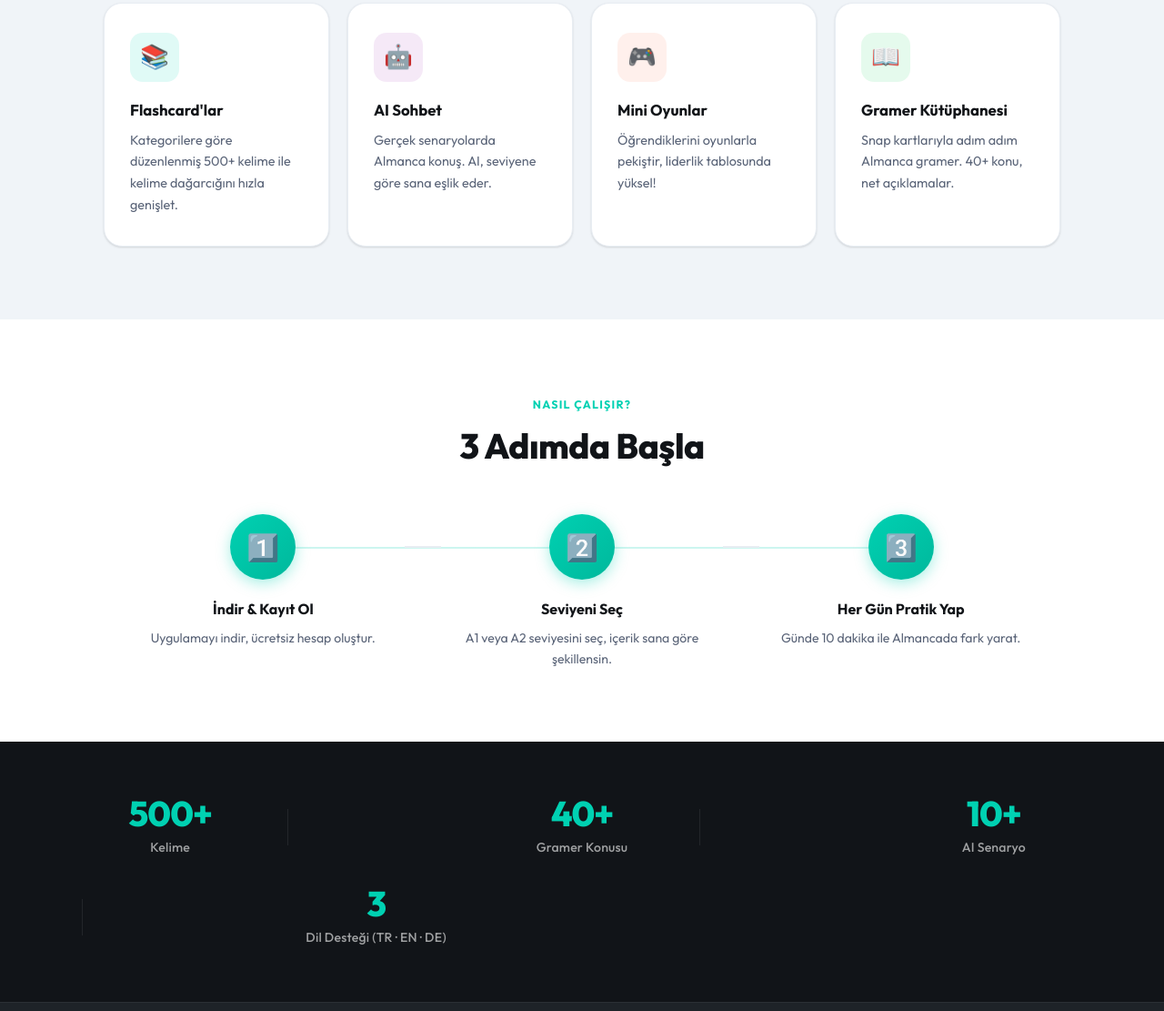
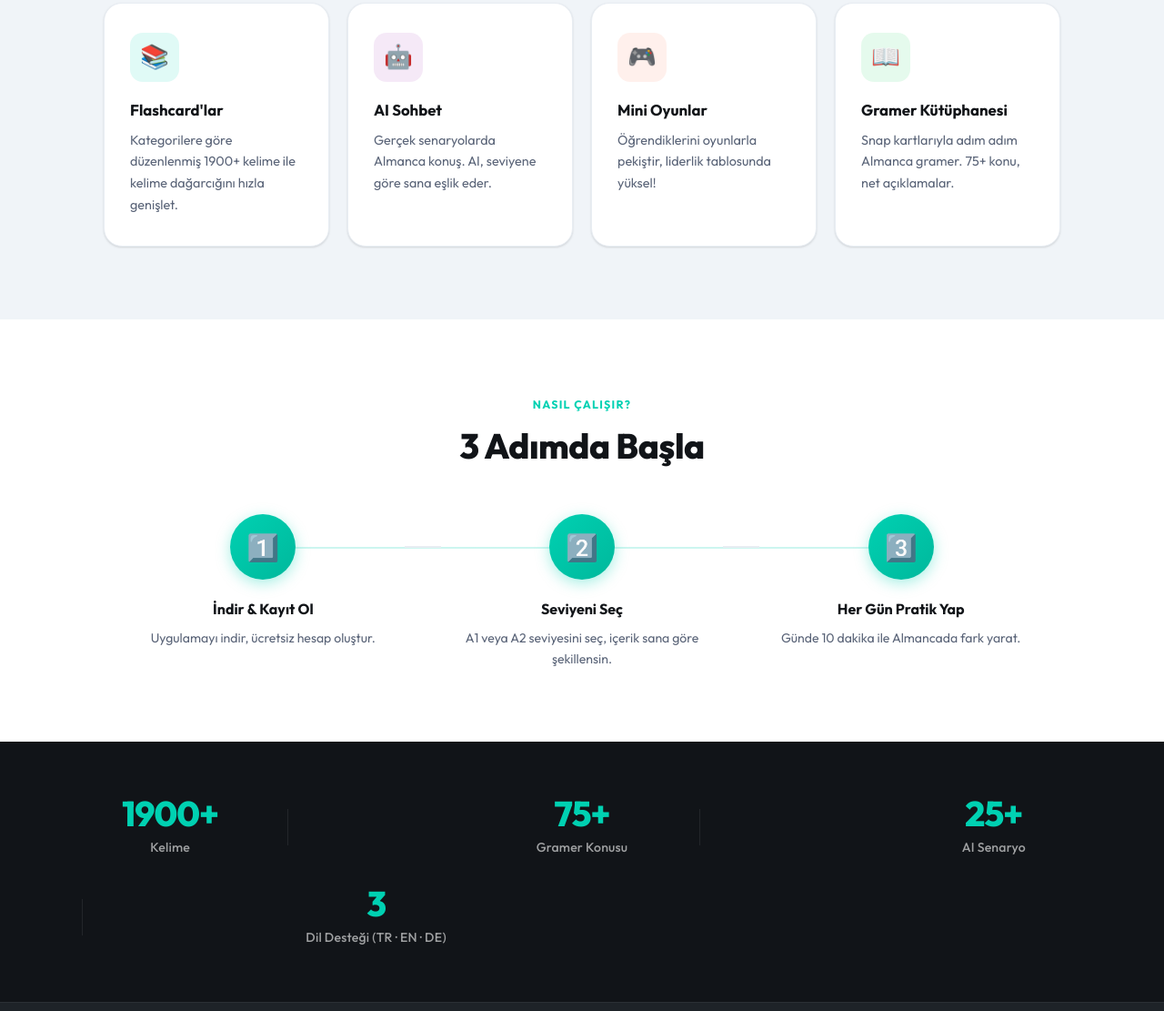
Before and after one commit to inqagaming/deutschgo-web, a plain HTML site: page index.html in a window 1280 px wide. Shown: the part 1283-2394 px from the top of the page at 91% size. Drawn offline with Linux system fonts and the light colour scheme.

Commit message:
Update stats with real numbers: 1900+ words, 75+ grammar, 25+ AI scenarios

```diff
--- a/index.html
+++ b/index.html
@@ -858,8 +858,8 @@
         <div class="feature-card fade-up">
           <div class="feature-icon turquoise">📚</div>
           <div class="feature-title" data-tr="Flashcard'lar" data-en="Flashcards">Flashcard'lar</div>
-          <p class="feature-desc" data-tr="Kategorilere göre düzenlenmiş 500+ kelime ile kelime dağarcığını hızla genişlet." data-en="Expand your vocabulary fast with 500+ words organized by category.">
-            Kategorilere göre düzenlenmiş 500+ kelime ile kelime dağarcığını hızla genişlet.
+          <p class="feature-desc" data-tr="Kategorilere göre düzenlenmiş 1900+ kelime ile kelime dağarcığını hızla genişlet." data-en="Expand your vocabulary fast with 1900+ words organized by category.">
+            Kategorilere göre düzenlenmiş 1900+ kelime ile kelime dağarcığını hızla genişlet.
           </p>
         </div>
 
@@ -885,8 +885,8 @@
         <div class="feature-card fade-up">
           <div class="feature-icon green">📖</div>
           <div class="feature-title" data-tr="Gramer Kütüphanesi" data-en="Grammar Library">Gramer Kütüphanesi</div>
-          <p class="feature-desc" data-tr="Snap kartlarıyla adım adım Almanca gramer. 40+ konu, net açıklamalar." data-en="Step-by-step German grammar with snap cards. 40+ topics, clear explanations.">
-            Snap kartlarıyla adım adım Almanca gramer. 40+ konu, net açıklamalar.
+          <p class="feature-desc" data-tr="Snap kartlarıyla adım adım Almanca gramer. 75+ konu, net açıklamalar." data-en="Step-by-step German grammar with snap cards. 75+ topics, clear explanations.">
+            Snap kartlarıyla adım adım Almanca gramer. 75+ konu, net açıklamalar.
           </p>
         </div>
       </div>
@@ -944,21 +944,21 @@
   <section class="stats-bar" id="stats" aria-label="App statistics">
     <div class="stats-grid">
       <div class="stat-item fade-up">
-        <div class="stat-number">500+</div>
+        <div class="stat-number">1900+</div>
         <div class="stat-label" data-tr="Kelime" data-en="Words">Kelime</div>
       </div>
 
       <div class="stat-divider" aria-hidden="true"></div>
 
       <div class="stat-item fade-up">
-        <div class="stat-number">40+</div>
+        <div class="stat-number">75+</div>
         <div class="stat-label" data-tr="Gramer Konusu" data-en="Grammar Topics">Gramer Konusu</div>
       </div>
 
       <div class="stat-divider" aria-hidden="true"></div>
 
       <div class="stat-item fade-up">
-        <div class="stat-number">10+</div>
+        <div class="stat-number">25+</div>
         <div class="stat-label" data-tr="AI Senaryo" data-en="AI Scenarios">AI Senaryo</div>
       </div>
 
```
